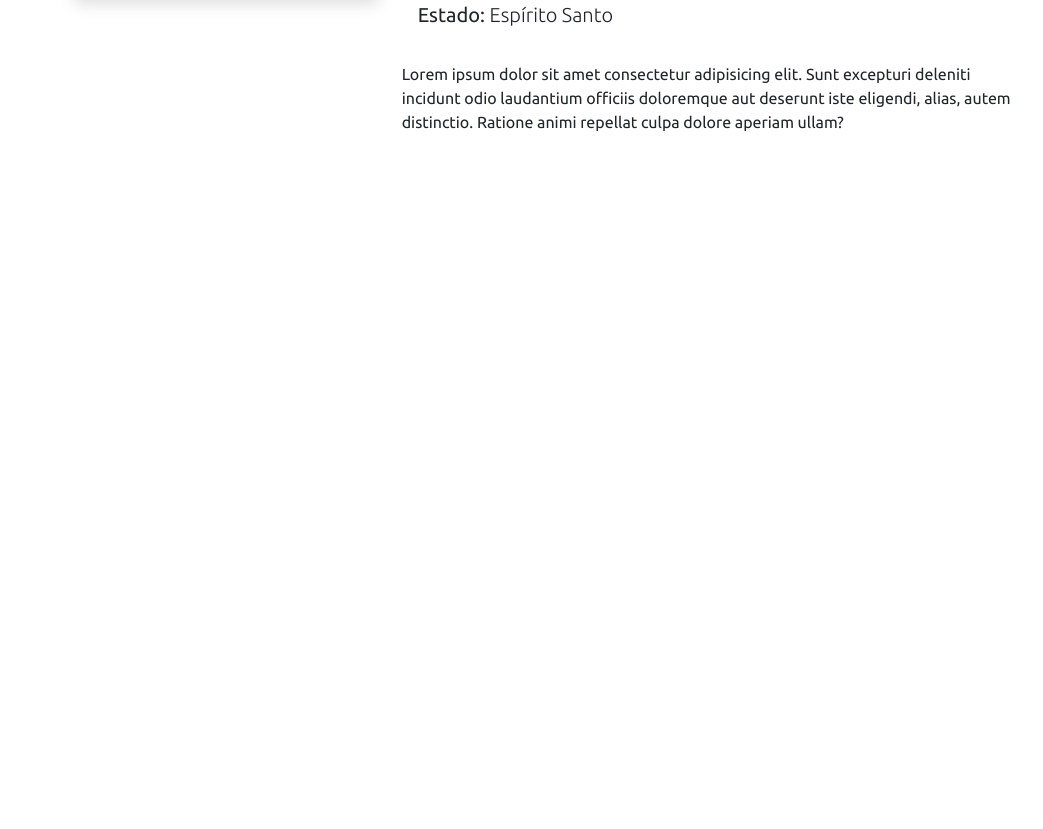
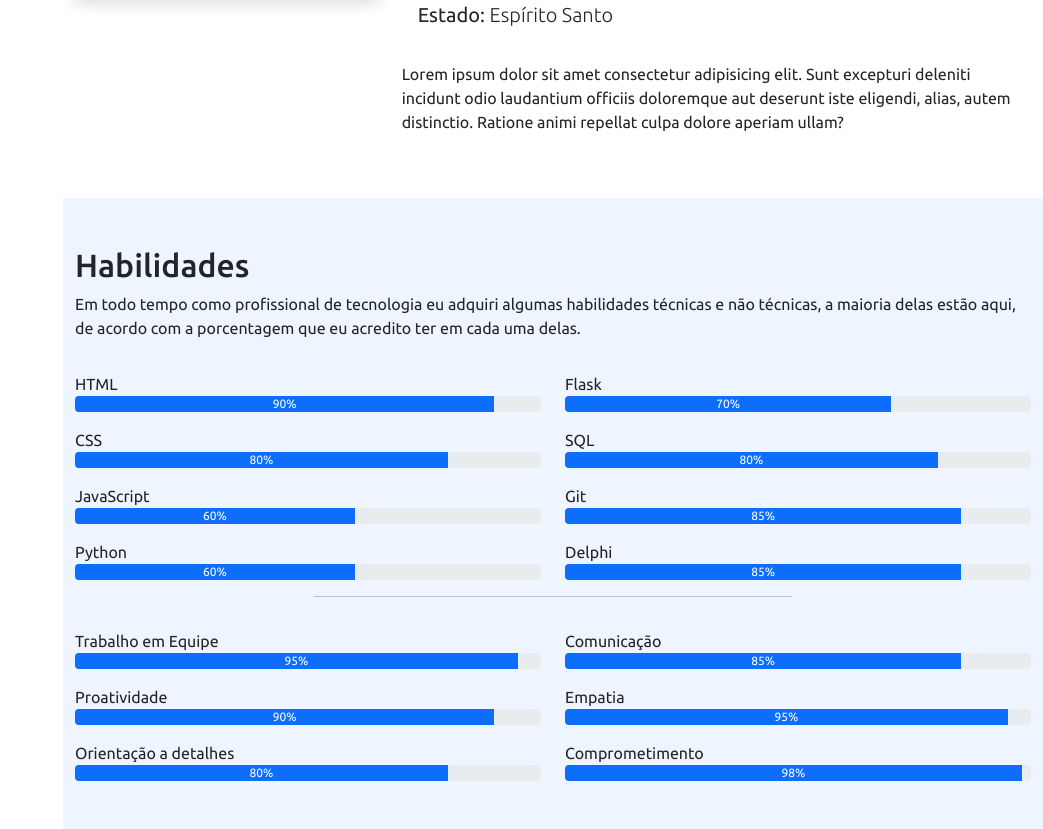
Before and after one commit to MarcioDu4rte/portifolio-responsivo, a Python web app: template templates/index.html in a window 1280 px wide. Shown: the part 1307-2136 px from the top of the page, without its empty margins (237-1280 px from the left). Before the commit the page ends 1438 px from the top, so only its background shows below. Run offline with Jinja, Linux system fonts and the light colour scheme; the template is opened without the code that fills it, so the values that code supplies are empty; some libraries are stand-ins or nearby versions.

Commit message:
Seção habilidades

```diff
--- a/static/script.js
+++ b/static/script.js
@@ -9,3 +9,16 @@ menuMobile.addEventListener('click', () => {
         : menuMobile.classList.replace("bi-x", "bi-list");
     body.classList.toggle('menu-nav-active');
 });
+
+/* Fecha o menu quando clicar em algum item e muda o icone para list */
+
+const navItem = document.querySelectorAll('.nav-item')
+
+navItem.forEach(item => {
+    item.addEventListener("click", () => {
+        if (body.classList.contains("menu-nav-active")) {
+            body.classList.remove("menu-nav-active")
+            menuMobile.classList.replace("bi=x", "bi-list")
+        }
+    })
+})
--- a/static/style.css
+++ b/static/style.css
@@ -183,3 +183,7 @@ i.menu-mobile {
 *::-webkit-scrollbar-thumb {
     background-color: #252c90;
 }
+
+.section-bg {
+    background-color: #eff5ff;
+}
--- a/templates/index.html
+++ b/templates/index.html
@@ -45,7 +45,7 @@
                         <a class="nav-link" href="#sobre"><i class="bi bi-person"></i> Sobre</a>
                     </li>
                     <li class="nav-item">
-                        <a class="nav-link" href="#"><i class="bi bi-list-check"></i> Habilidades</a>
+                        <a class="nav-link" href="#habilidades"><i class="bi bi-list-check"></i> Habilidades</a>
                     </li>
                     <li class="nav-item">
                         <a class="nav-link" href="#"><i class="bi bi-file-earmark"></i> Curriculo</a>
@@ -144,6 +144,118 @@
 
         </section>
 
+        <section class="mt-5 section-bg" id="habilidades">
+
+            <div class="container pb-5">
+                <h2 class="pt-5">Habilidades</h2>
+                <p>Em todo tempo como profissional de tecnologia eu adquiri algumas habilidades técnicas e não técnicas,
+                    a maioria delas estão aqui, de acordo com a porcentagem que eu acredito ter em cada uma delas.
+                </p>
+
+                <div class="row">
+                    <div class="col-md-6">
+                        <p class="mt-3 mb-0">HTML</p>
+                        <div class="progress">
+                            <div class="progress-bar" role="progressbar" style="width: 90%;" aria-valuenow="90"
+                                aria-valuemin="0" aria-valuemax="100">90%</div>
+                        </div>
+
+                        <p class="mt-3 mb-0">CSS</p>
+                        <div class="progress">
+                            <div class="progress-bar" role="progressbar" style="width: 80%;" aria-valuenow="80"
+                                aria-valuemin="0" aria-valuemax="100">80%</div>
+                        </div>
+
+                        <p class="mt-3 mb-0">JavaScript</p>
+                        <div class="progress">
+                            <div class="progress-bar" role="progressbar" style="width: 60%;" aria-valuenow="60"
+                                aria-valuemin="0" aria-valuemax="100">60%</div>
+                        </div>
+
+                        <p class="mt-3 mb-0">Python</p>
+                        <div class="progress">
+                            <div class="progress-bar" role="progressbar" style="width: 60%;" aria-valuenow="60"
+                                aria-valuemin="0" aria-valuemax="100">60%</div>
+                        </div>
+
+                    </div>
+                    <div class="col-md-6">
+                        <p class="mt-3 mb-0">Flask</p>
+                        <div class="progress">
+                            <div class="progress-bar" role="progressbar" style="width: 70%;" aria-valuenow="70"
+                                aria-valuemin="0" aria-valuemax="100">70%</div>
+                        </div>
+
+                        <p class="mt-3 mb-0">SQL</p>
+                        <div class="progress">
+                            <div class="progress-bar" role="progressbar" style="width: 80%;" aria-valuenow="80"
+                                aria-valuemin="0" aria-valuemax="100">80%</div>
+                        </div>
+
+                        <p class="mt-3 mb-0">Git</p>
+                        <div class="progress">
+                            <div class="progress-bar" role="progressbar" style="width: 85%;" aria-valuenow="85"
+                                aria-valuemin="0" aria-valuemax="100">85%</div>
+                        </div>
+
+                        <p class="mt-3 mb-0">Delphi</p>
+                        <div class="progress">
+                            <div class="progress-bar" role="progressbar" style="width: 85%;" aria-valuenow="85"
+                                aria-valuemin="0" aria-valuemax="100">85%</div>
+                        </div>
+                    </div>
+                </div>
+
+                <hr class="w-50 me-auto ms-auto">
+
+                <div class="row">
+                    <div class="col-md-6">
+
+                        <p class="mt-3 mb-0">Trabalho em Equipe</p>
+                        <div class="progress">
+                            <div class="progress-bar" data-anime="left" role="progressbar" style="width: 95%;"
+                                aria-valuenow="95" aria-valuemin="0" aria-valuemax="100">95%</div>
+                        </div>
+
+                        <p class="mt-3 mb-0">Proatividade</p>
+                        <div class="progress">
+                            <div class="progress-bar" data-anime="left" role="progressbar" style="width: 90%;"
+                                aria-valuenow="90" aria-valuemin="0" aria-valuemax="100">90%</div>
+                        </div>
+
+                        <p class="mt-3 mb-0">Orientação a detalhes</p>
+                        <div class="progress">
+                            <div class="progress-bar" data-anime="left" role="progressbar" style="width: 80%;"
+                                aria-valuenow="80" aria-valuemin="0" aria-valuemax="100">80%</div>
+                        </div>
+
+                    </div>
+
+                    <div class="col-md-6">
+
+                        <p class="mt-3 mb-0">Comunicação</p>
+                        <div class="progress">
+                            <div class="progress-bar" data-anime="left" role="progressbar" style="width: 85%;"
+                                aria-valuenow="85" aria-valuemin="0" aria-valuemax="100">85%</div>
+                        </div>
+
+                        <p class="mt-3 mb-0">Empatia</p>
+                        <div class="progress">
+                            <div class="progress-bar" data-anime="left" role="progressbar" style="width: 95%;"
+                                aria-valuenow="95" aria-valuemin="0" aria-valuemax="100">95%</div>
+                        </div>
+
+                        <p class="mt-3 mb-0">Comprometimento</p>
+                        <div class="progress">
+                            <div class="progress-bar" data-anime="left" role="progressbar" style="width: 98%;"
+                                aria-valuenow="98" aria-valuemin="0" aria-valuemax="100">98%</div>
+                        </div>
+
+                    </div>
+                </div>
+            </div>
+
+        </section>
     </main>
 
     <script src="../static/bootstrap/js/bootstrap.bundle.min.js"></script>
```
